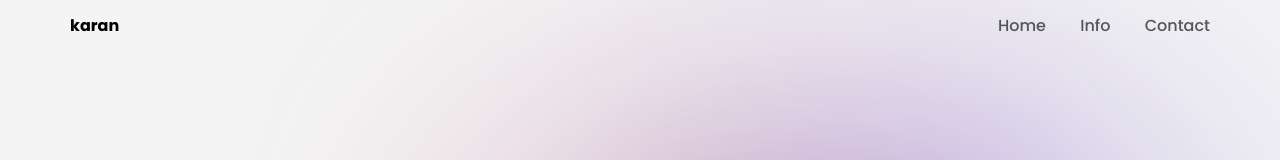
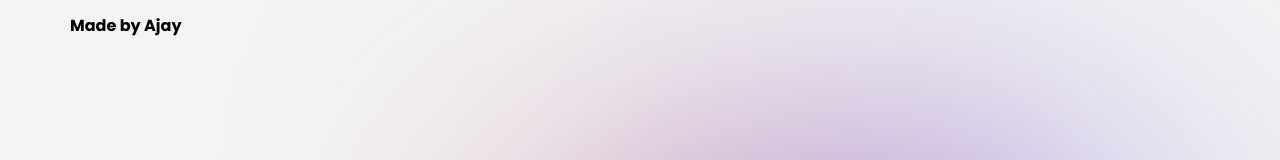
Before and after one commit to AjayHemant/naruto, a plain HTML site: page index.html in a window 1280 px wide. Shown: the top 160 px of the page. Drawn offline with Linux system fonts and the light colour scheme.

Commit message:
Update index.html

```diff
--- a/index.html
+++ b/index.html
@@ -9,12 +9,7 @@
 <body>
 
 <header>
-    <div class="logo">karan</div>
-    <nav>
-        <a href="">Home</a>
-        <a href="">Info</a>
-        <a href="">Contact</a>
-    </nav>
+    <div class="logo">Made by Ajay</div>
 </header>
 
 <div class="carousel">
```
